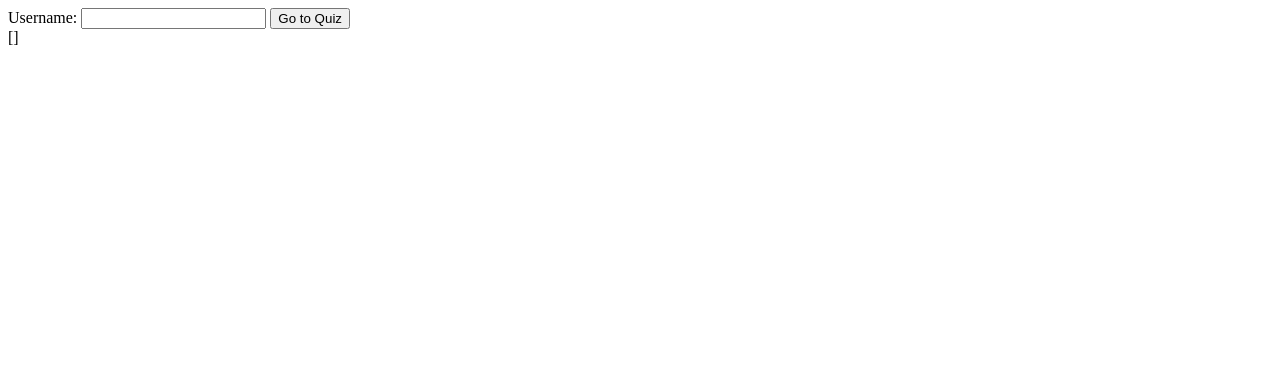
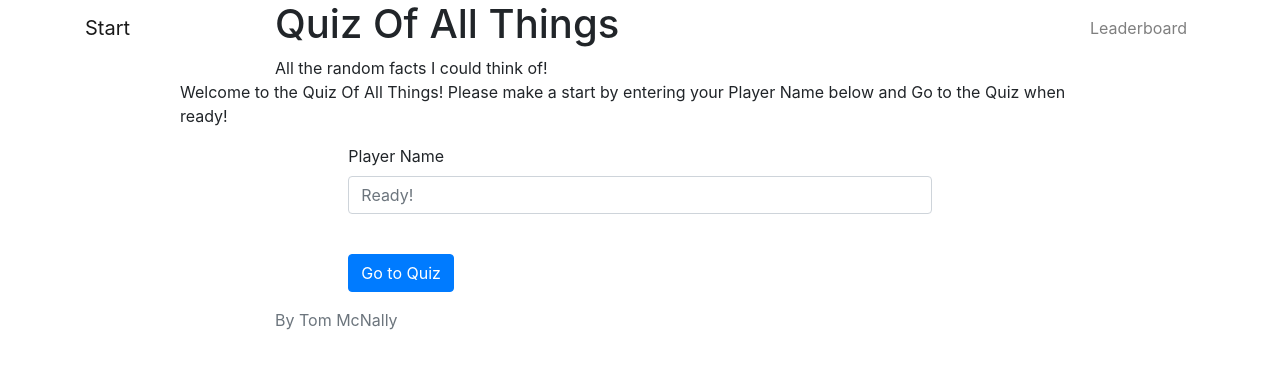
Before and after one commit to Code-Institute-Submissions/Quiz-Project, a Flask app: page / in a window 1280 px wide. Shown: the top 369 px of the page. Run offline with Flask 2, Linux system fonts and the light colour scheme; some libraries are stand-ins or nearby versions.

Commit message:
updated templates some structure

```diff
--- a/templates/base.html
+++ b/templates/base.html
@@ -1,16 +1,90 @@
 <!DOCTYPE html>
 <html lang="en">
+
     <head>
+
         <meta charset="UTF-8">
-        <meta name="viewport" content="width=device-width, initial-scale=1.0">
+        <meta name="viewport" content="width=device-width, initial-scale=1, shrink-to-fit=no">
         <meta http-equiv="X-UA-Compatible" content="ie=edge">
+
         <title>The Quiz Of All Things</title>
+
+        <!-- Bootstrap core CSS -->
+        <link href="{{ url_for('static', filename='vendor/bootstrap/css/bootstrap.min.css') }}" rel='stylesheet' type="text/css">
+
+        <!-- Custom fonts for this template -->
+        <link href="{{ url_for('static', filename='vendor/font-awesome/css/font-awesome.min.css') }}" rel='stylesheet' type="text/css">
+        <link href='https://fonts.googleapis.com/css?family=Lora:400,700,400italic,700italic' rel='stylesheet' type='text/css'>
+        <link href='https://fonts.googleapis.com/css?family=Open+Sans:300italic,400italic,600italic,700italic,800italic,400,300,600,700,800' rel='stylesheet' type='text/css'>
+
+        <!-- Custom styles for this template -->
+        <link href="{{ url_for('static', filename='css/clean-blog.css') }}" rel='stylesheet' type="text/css">
+        <link href="{{ url_for('static', filename='css/styles.css') }}" rel="stylesheet" type="text/css">
+
     </head>
 
     <body>
 
-        {% block content %}
-        {% endblock %}
+        <!-- Navigation -->
+        <nav class="navbar navbar-expand-lg navbar-light fixed-top" id="mainNav">
+            <div class="container">
+                <a class="navbar-brand" href="{{ url_for('index') }}">Start</a>
+                <button class="navbar-toggler navbar-toggler-right" type="button" data-toggle="collapse" data-target="#navbarResponsive" aria-controls="navbarResponsive" aria-expanded="false" aria-label="Toggle navigation">
+                    Menu
+                    <i class="fa fa-bars"></i>
+                </button>
+                <div class="collapse navbar-collapse" id="navbarResponsive">
+                    <ul class="navbar-nav ml-auto">
+                        <li class="nav-item">
+                            <a class="nav-link" href="{{ url_for('leaderboard') }}">Leaderboard</a>
+                        </li>
+                    </ul>
+                </div>
+            </div>
+        </nav>
+
+        <header class="masthead">
+            <div class="overlay"></div>
+            <div class="container">
+                <div class="row">
+                    <div class="col-lg-8 col-md-10 mx-auto">
+                        <div class="site-heading">
+                            <h1>Quiz Of All Things</h1>
+                            <span class="subheading">All the random facts I could think of!</span>
+                        </div>
+                    </div>
+                </div>
+            </div>
+        </header>
+
+
+        <!-- Main Content -->
+        <div class="container">
+            <div class="row">
+                <div class="col-lg-10 col-md-10 mx-auto">
+                    {% block content %}
+                    {% endblock %}
+                </div>
+            </div>
+        </div>
+
+        <!-- Footer -->
+        <footer>
+            <div class="container">
+                <div class="row">
+                    <div class="col-lg-8 col-md-10 mx-auto">
+                        <p class="copyright text-muted">By Tom McNally</p>
+                    </div>
+                </div>
+            </div>
+        </footer>
+
+        <!-- Bootstrap core JavaScript -->
+        <script src="{{ url_for('static', filename='vendor/jquery/jquery.min.js') }}"></script>
+        <script src="{{ url_for('static', filename='vendor/bootstrap/js/bootstrap.bundle.min.js') }}"></script>
+
+        <!-- Custom scripts for this template -->
+        <script src="{{ url_for('static', filename='js/clean-blog.min.js') }}"></script>
 
     </body>
 </html>
--- a/templates/index.html
+++ b/templates/index.html
@@ -1,21 +1,33 @@
 {% extends 'base.html' %} {% block content %}
 
+<div class="container">
+    <div class="row">
+        <p>Welcome to the Quiz Of All Things! Please make a start by entering your Player Name below and Go to the Quiz when ready!</p>
+        <div class="col-lg-8 col-md-10 mx-auto">
             <form method="POST">
-    <label for="username">Username:</label>
-    <input type="text" id="username" name="username" autocomplete="False">
-    <button>Go to Quiz</button>
-</form>
-
-{{ users }}
-
+                <div class="control-group">
+                    <div class="form-group">
+                        <label>Player Name</label>
+                        <input type="text" class="form-control" placeholder="Ready!" id="username" name="username" autocomplete="False" required data-validation-required-message="Please enter your name.">
+                        <p class="help-block text-danger"></p>
+                    </div>
+                </div>
+                <br>
+                <div id="success"></div>
+                <div class="form-group">
+                    <button type="submit" class="btn btn-primary">Go to Quiz</button>
                     {% with messages = get_flashed_messages() %}
                         {% if messages %}
-    <ul class="flashes">
+                        <div class="flashes">
                             {% for message in messages %}
-        <li>{{ message }} </li>
+                            <p>{{ message }}</p>
                             {% endfor %}
-    </ul>
+                        </div>
                         {% endif %}
                     {% endwith %}
-
+                </div>
+            </form>
+        </div>
+    </div>
+</div>
 {% endblock %}
```
Also changed, not shown: templates/leaderboard.html (+12 -9 lines), templates/quiz.html (+50 -16 lines), templates/quiz_end.html (added, +22 -0 lines). Lines whose indentation alone changed are shown as unchanged.
